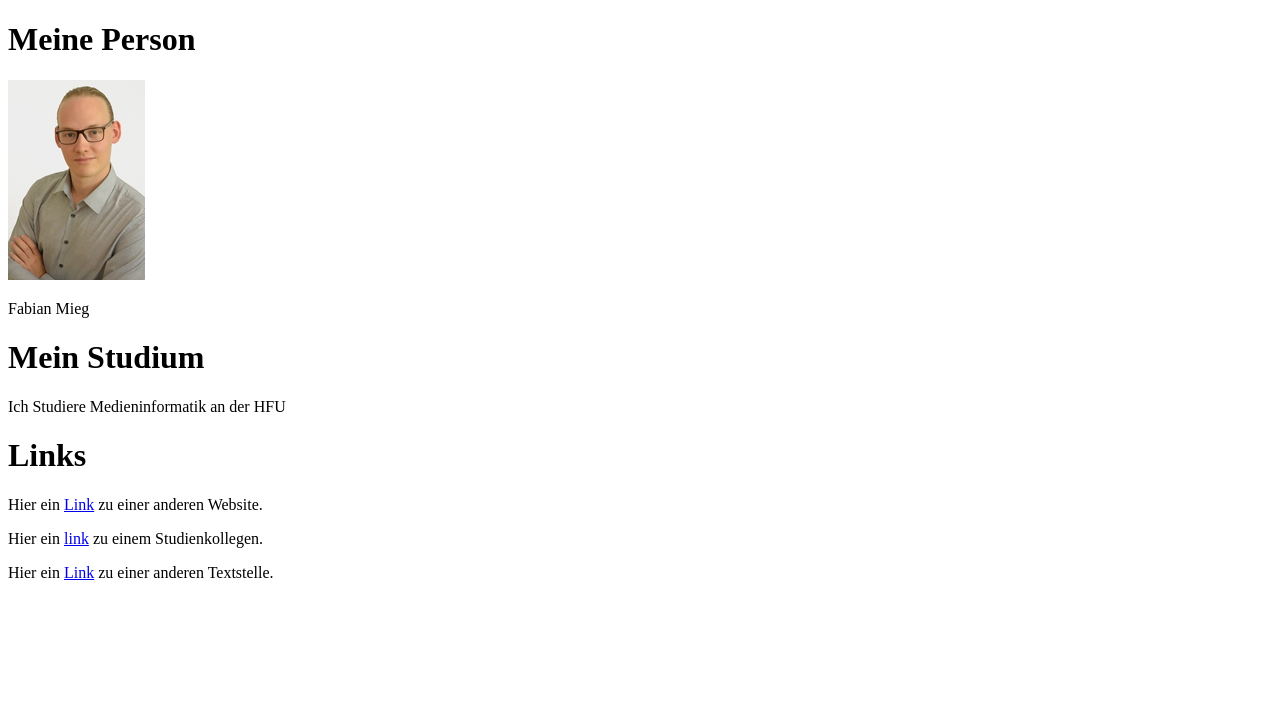
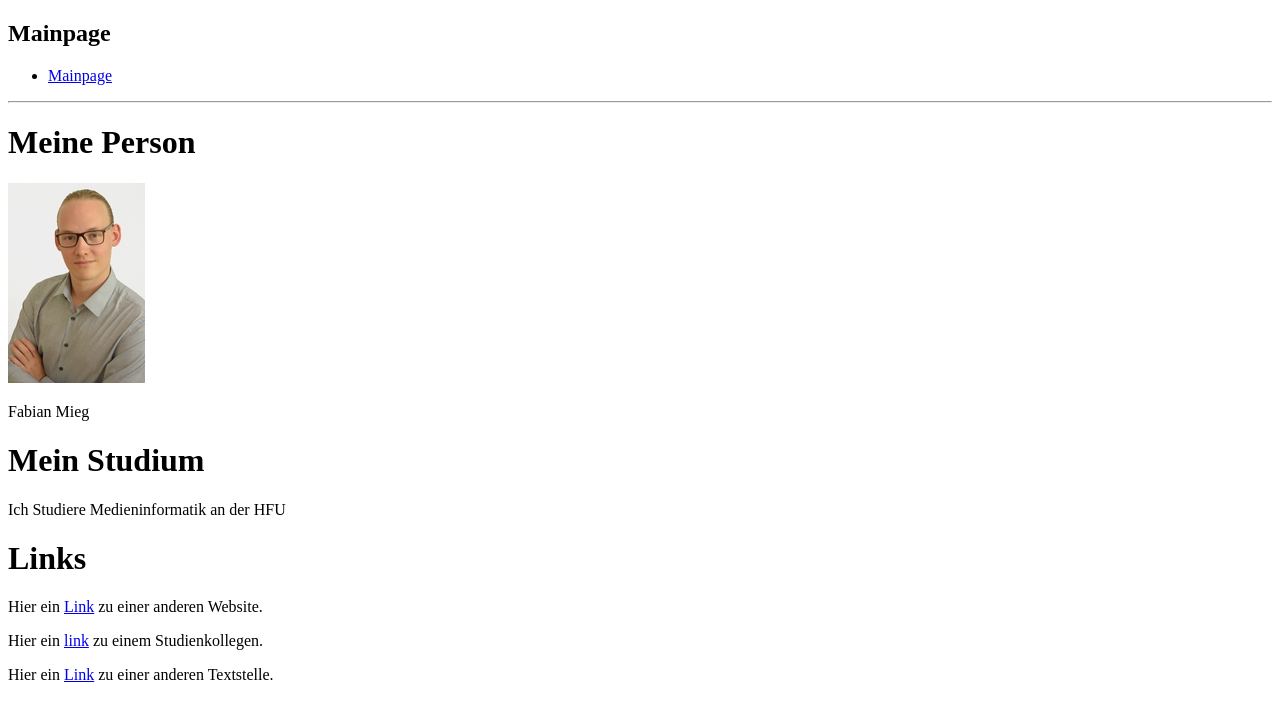
Before and after one commit to SpeziFisch-DE/GIS, a plain HTML site: page Profil/index.html in a window 1280 px wide. Shown: the top 718 px of the page. Drawn offline with Linux system fonts and the light colour scheme.

Commit message:
nav correction

```diff
--- a/Profil/index.html
+++ b/Profil/index.html
@@ -5,6 +5,13 @@
 <title> GIS-Website</title>
 </head>
 <body>
+    <nav>
+        <h1>Mainpage</h1>
+        <ul>
+            <li><a href="/GIS/index.html">Mainpage</a></li>
+        </ul>
+        <hr>
+    </nav>
 <h1>Meine Person</h1>
 <img src="portrait.jpg">
 <p>Fabian Mieg</p>
```
Also changed, not shown: P1.2/contact.html (+1 -1 lines), P1.2/index.html (+1 -1 lines), P1.2/portfolio.html (+1 -1 lines).
